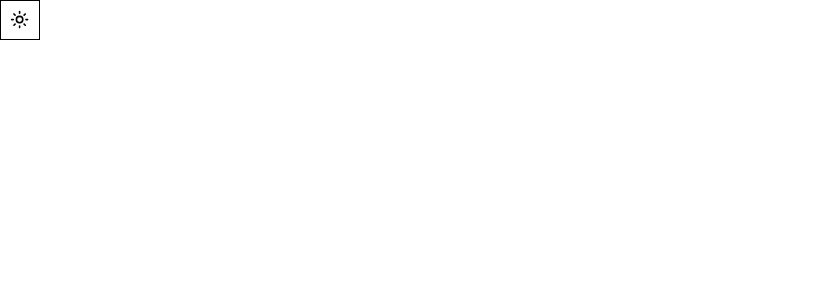
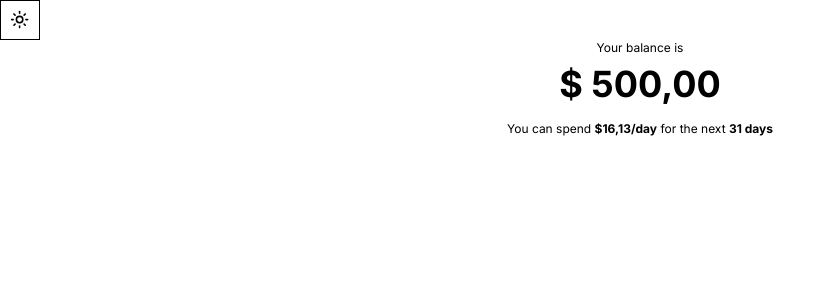
Before and after one commit to VinewZ/Finans, a Next.js app: page / in a window 1280 px wide. Shown: the top 300 px of the page, without its empty margins (0-835 px from the left). Built offline with nearby package versions, Linux system fonts and the light colour scheme.

Commit message:
Feat: create Header

```diff
--- a/src/app/page.tsx
+++ b/src/app/page.tsx
@@ -1,9 +1,11 @@
+import { Header } from '@/components/Header'
 import { ThemeSwitcher } from '@/components/ThemeSwitcher'
 
 export default function Home() {
   return (
     <main>
       <ThemeSwitcher />
+      <Header />
     </main>
   )
 }
--- /dev/null
+++ b/src/components/Header/index.tsx
@@ -0,0 +1,16 @@
+export function Header() {
+  return (
+    <header className="space-y-2">
+      <div className="text-center">
+        <sup>Your balance is</sup>
+        <p className="text-4xl font-bold">$ 500,00</p>
+      </div>
+      <div className="text-center">
+        <sub>
+          You can spend <span className="font-bold">$16,13/day</span> for the
+          next <span className="font-bold">31 days</span>
+        </sub>
+      </div>
+    </header>
+  )
+}
```
